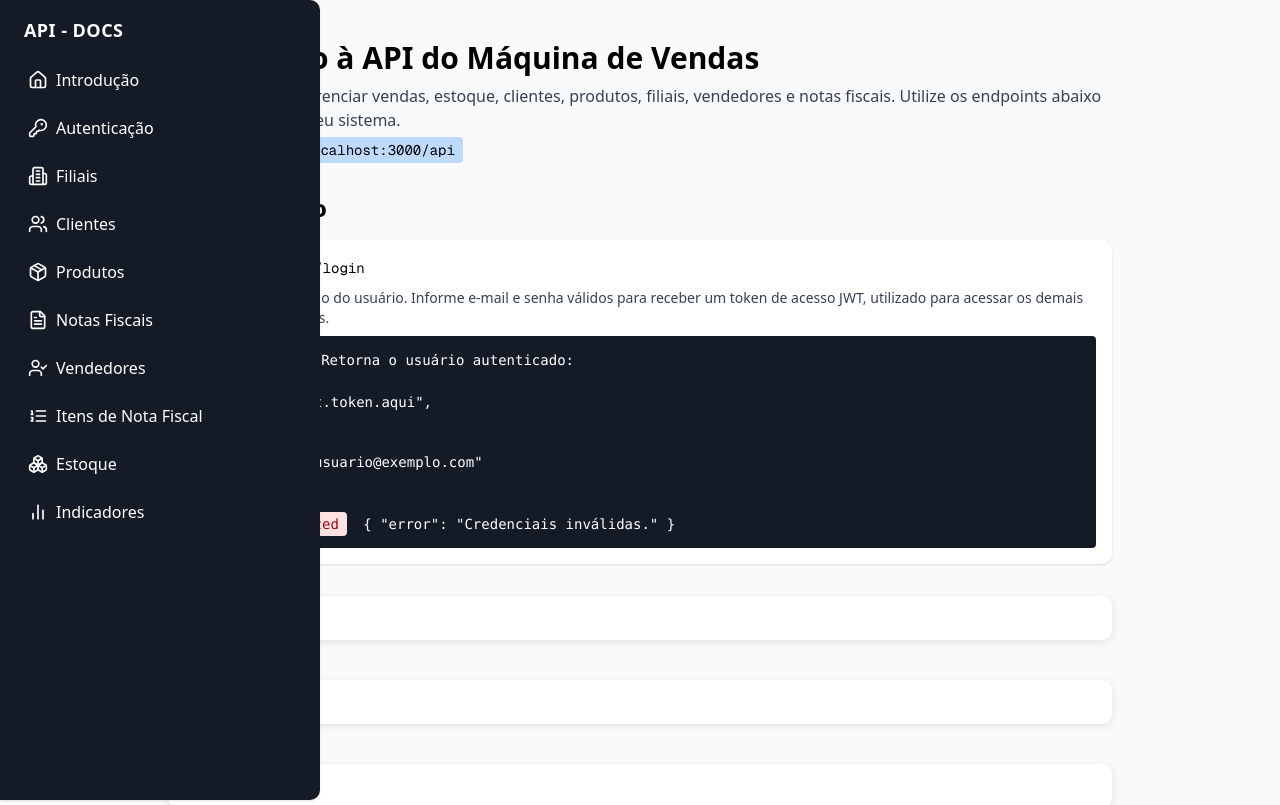
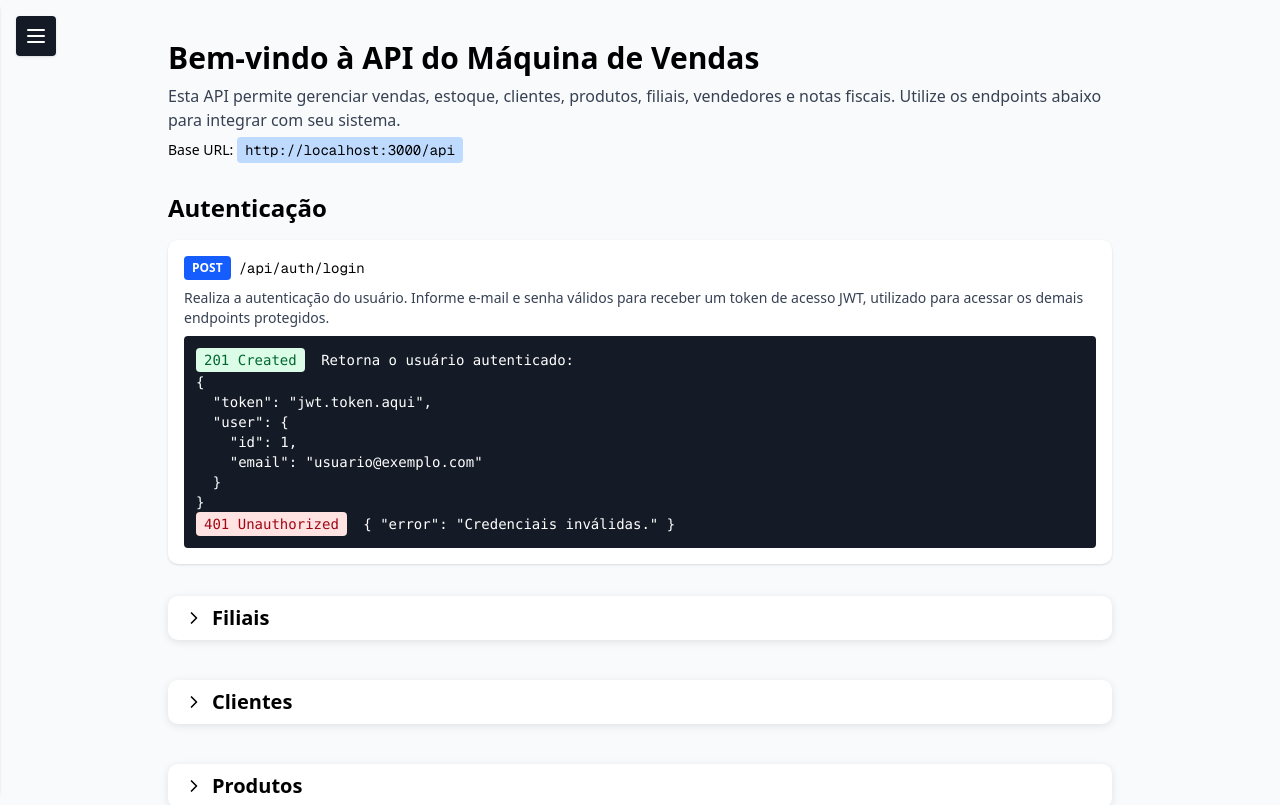
Before and after one commit to chzin777/api-documentation, a Next.js app: page / in a window 1280 px wide. Shown: the top 805 px of the page. Built offline with nearby package versions, Linux system fonts and the light colour scheme.

Commit message:
update sidebar

```diff
--- a/src/app/components/Sidebar.tsx
+++ b/src/app/components/Sidebar.tsx
@@ -2,6 +2,10 @@
 
 import { Home, KeyRound, Building2, Users, Package, FileText, UserCheck, ListOrdered, Boxes, BarChart2, Menu } from "lucide-react";
 import { useState } from "react";
+
+// Tailwind não tem breakpoint 1650px por padrão, então usamos uma custom media query
+// Adicione em tailwind.config.js:
+// theme: { extend: { screens: { 'xxl': '1650px' } } }
 
 export default function Sidebar() {
   const [open, setOpen] = useState(false);
@@ -13,7 +17,7 @@ export default function Sidebar() {
     <>
       {/* Botão de menu para mobile */}
       <button
-        className="sm:hidden fixed top-4 left-4 z-40 bg-[#151b26] p-2 rounded shadow"
+        className="xxl:hidden fixed top-4 left-4 z-40 bg-[#151b26] p-2 rounded shadow"
         aria-label="Abrir menu"
         onClick={() => setOpen(true)}
       >
@@ -23,16 +27,16 @@ export default function Sidebar() {
       {/* Overlay escuro para mobile */}
       {open && (
         <div
-          className="fixed inset-0 bg-black bg-opacity-40 z-30 sm:hidden"
+          className="fixed inset-0 bg-black bg-opacity-40 z-30 xxl:hidden"
           onClick={() => setOpen(false)}
         />
       )}
 
       {/* Sidebar */}
       <aside
-  className={`fixed top-0 left-0 h-screen responsive-sidebar p-2 sm:p-4 bg-[#151b26] rounded-r-lg shadow space-y-4 z-40 transition-transform duration-300 ${open ? 'translate-x-0' : '-translate-x-full'} sm:translate-x-0`}
-  style={{ minWidth: 180 }}
-  aria-hidden={!open && typeof window === 'undefined' ? false : (typeof window !== 'undefined' && window.innerWidth < 640 ? !open : false)}
+        className={`fixed top-0 left-0 h-screen responsive-sidebar p-2 xxl:p-4 bg-[#151b26] rounded-r-lg shadow space-y-4 z-40 transition-transform duration-300 ${open ? 'translate-x-0' : '-translate-x-full'} xxl:translate-x-0`}
+        style={{ minWidth: 180 }}
+        aria-hidden={!open && typeof window === 'undefined' ? false : (typeof window !== 'undefined' && window.innerWidth < 1650 ? !open : false)}
       >
         <div className="mb-4 px-2 flex items-center justify-between">
           <span className="text-lg font-bold tracking-wide text-white">API - DOCS</span>
```
